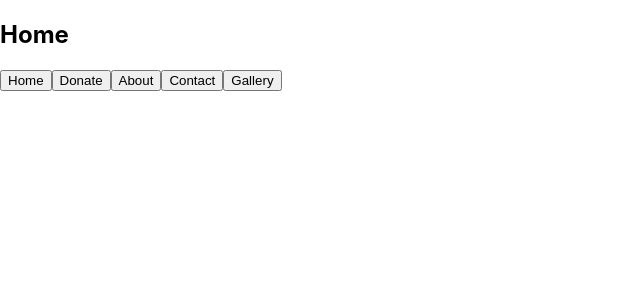
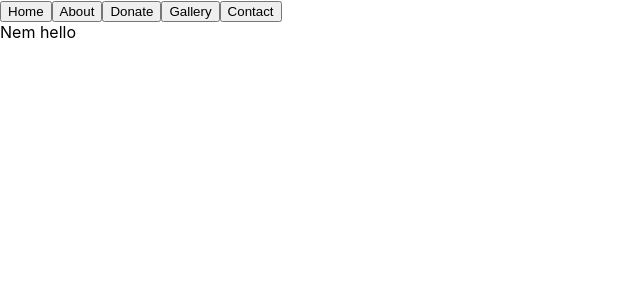
Before and after one commit to CodecoolGlobal/react-for-a-cause-react-rBabett, a React (Create React App) app in the folder cat-react/: page / in a window 1280 px wide. Shown: the top 300 px of the page, without its empty margins (0-640 px from the left). Built offline with nearby package versions, Linux system fonts and the light colour scheme.

Commit message:
test active page change

```diff
--- a/cat-react/src/App.js
+++ b/cat-react/src/App.js
@@ -1,16 +1,24 @@
 import './App.css';
 import Contact from './components/Contact';
 import Navbar from './components/Navbar';
+import { useState } from 'react';
 
 
 function App() {
+  const [ActivePage, setActivePage] = useState('Home');
+  if (ActivePage === 'Gallery') {
+    console.log('Gallery')
+  }
 
   return (
     <div>
       <div id="header">
-        <Navbar />
+        <Navbar handleClick={setActivePage}/>
       </div>
       <div id="page">
+        {(ActivePage === 'Gallery') ?
+          (<div>Hello</div>) : (<div>Nem hello</div>)
+        }
       </div>
     </div>
   );
--- a/cat-react/src/components/Button.js
+++ b/cat-react/src/components/Button.js
@@ -1,8 +1,5 @@
-import Contact from "./Contact";
-
 const Button = ({text, handleClick}) => {
   return (<button onClick={handleClick}>{text}</button>);
 }
 
-
 export default Button;
--- a/cat-react/src/components/Navbar.js
+++ b/cat-react/src/components/Navbar.js
@@ -2,45 +2,45 @@ import { useState } from 'react'
 import React from 'react'
 import Button from './Button'
 
-const Navbar = () => {
+const Navbar = ({handleClick}) => {
 
   const buttons = [
     {
       name: 'Home',
-      handle: (e) => {ChangePage(e)},
+      handle: (e) => {handleClick(e.target.innerText)},
+    },
+    {
+      name: 'About',
+      handle: (e) => {handleClick(e.target.innerText)},
     },
     {
       name: 'Donate',
-      handle: (e) => {ChangePage(e)},
+      handle: (e) => {handleClick(e.target.innerText)},
     },
     {
-      name: 'About',
-      handle: (e) => {ChangePage(e)},
+      name: 'Gallery',
+      handle: (e) => {handleClick(e.target.innerText)},
     },
     {
       name: 'Contact',
-      handle: (e) => {ChangePage(e)},
+      handle: (e) => {handleClick(e.target.innerText)},
     },
-    {
-      name: 'Gallery',
-      handle: (e) => {ChangePage(e)},
-    }
   ]
 
-  const [headerName, setheaderName] = useState('Home');
-  const filteredButtons = buttons.filter(button => button !== headerName)
-  const headerButtons = filteredButtons.map(button => (<Button key={button.name} className="navbar_buttons" text={button.name} handleClick={button.handle}/>))
+  //console.log(ActivePage);
 
-  const ChangePage = (e) => {
-    setheaderName(e.target.innerText);
-  };
+  const headerButtons = buttons.map(button => (<Button key={button.name} className="navbar_buttons" text={button.name} handleClick={button.handle}/>))
+
+  /* const ChangeActivePage = (e) => {
+    setActivePage(e.target.innerText);
+  }; */
 
   return (
     <div id="header">
-      <h2>{headerName}</h2>
       <div>{headerButtons}</div>
     </div>
     )
-}
+  }
+
 
 export default Navbar
```
